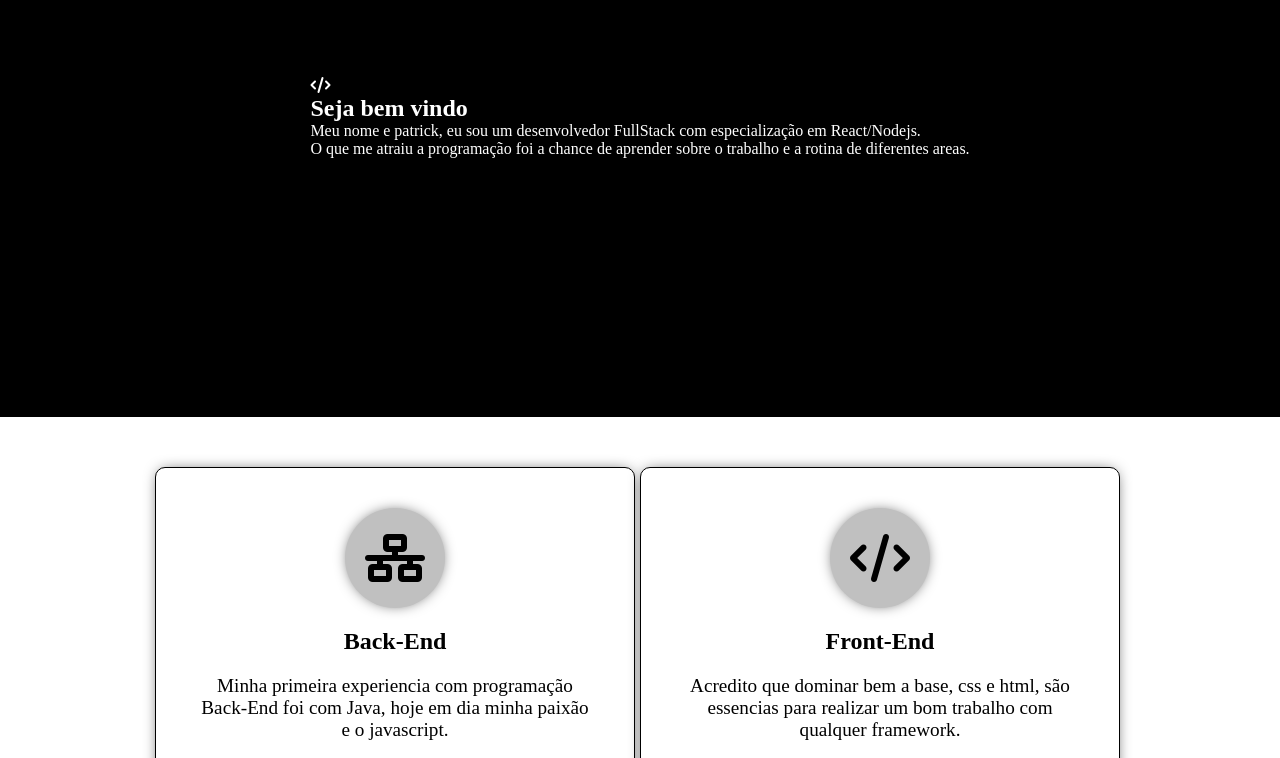
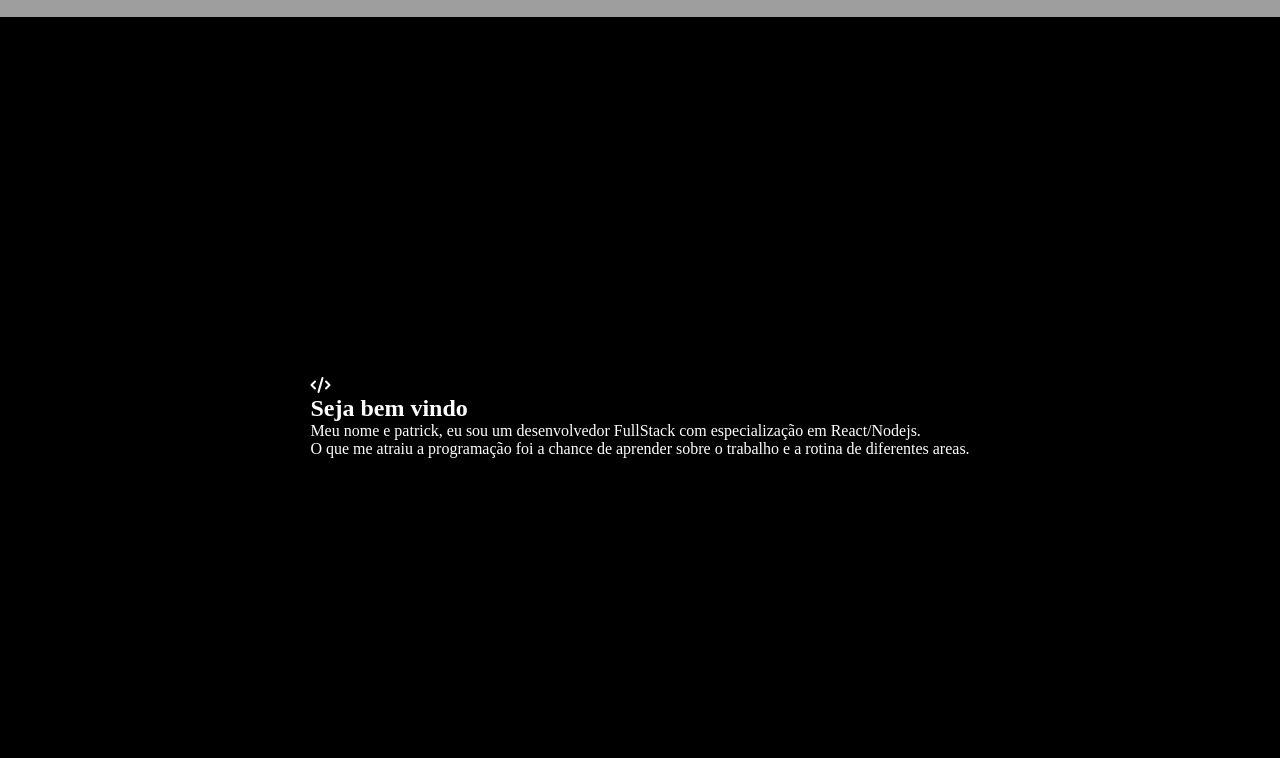
Before and after one commit to patrickWarley/patrickwarley.github.io, a plain HTML site: page index.html in a window 1280 px wide. Shown: the part 861-1619 px from the top of the page. Drawn offline with Linux system fonts and the light colour scheme; grey boxes are pictures that could not be loaded; a web font is replaced by a local one.

```diff
--- a/css/styles.css
+++ b/css/styles.css
@@ -23,7 +23,7 @@ ul {
 
 section {
     width: 100%;
-    height: fit-content;
+    height: 100vh;
     padding: 40px;
     margin: 0;
     border: 0;
```
Also changed, not shown: index.html (+1 -1 lines).
